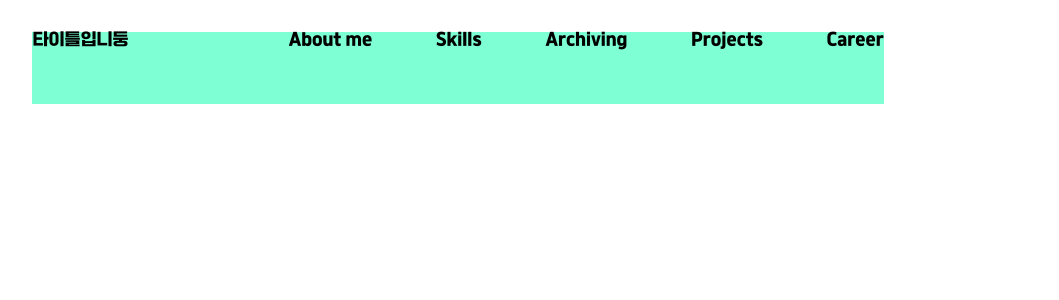
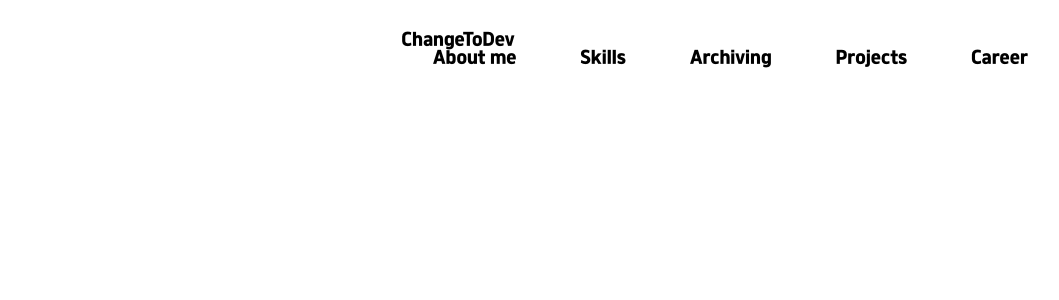
Before and after one commit to kimtaehun-dev/tagDev, a React (Vite) app: page / in a window 1280 px wide. Shown: the top 300 px of the page, without its empty margins (182-1241 px from the left). Built offline with nearby package versions, Linux system fonts and the light colour scheme.

Commit message:
헤더 포지션 변경

```diff
--- a/index.html
+++ b/index.html
@@ -4,7 +4,7 @@
     <meta charset="UTF-8" />
     <link rel="icon" type="image/svg+xml" href="/images/favicon.png" />
     <meta name="viewport" content="width=device-width, initial-scale=1.0" />
-    <title>DevTag's portfolio</title>
+    <title>ChangeToDev's portfolio</title>
   </head>
   <body>
     <div id="root"></div>
--- a/src/components/atoms/tittle/HeaderTittle.css
+++ b/src/components/atoms/tittle/HeaderTittle.css
@@ -0,0 +1,3 @@
+.header-tittle:hover{
+  color: red;
+}
--- a/src/components/atoms/tittle/HeaderTittle.tsx
+++ b/src/components/atoms/tittle/HeaderTittle.tsx
@@ -1,5 +1,8 @@
+import './HeaderTittle.css';
+
 export default function HeaderTittle(){
+  const tittleName = "ChangeToDev";
   return(
-    <div>타이틀입니둥</div>
+    <div className='header-tittle'>{tittleName}</div>
   )
 }
--- a/src/components/organisms/Header/Header.css
+++ b/src/components/organisms/Header/Header.css
@@ -4,16 +4,19 @@ header {
 }
 
 .header-contents{
-  background-color: aquamarine;
-  margin: auto;
-  width: 70%;
+  width: 100%;
   height: 100%;
-  display: flex;
+  margin: 0 auto;
+  max-width: 71.25rem;
+  /* display: flex;
   flex-direction:row;
-  justify-content: space-between
+  justify-content: space-between;
+  align-items: center;
+  padding:2rem; */
+  display: fixed;
 }
 
-.header-menu{
+.header-menu-group{
   display: flex;
   flex-direction:row;
   gap:4rem;
--- a/src/components/organisms/Header/Header.tsx
+++ b/src/components/organisms/Header/Header.tsx
@@ -1,4 +1,5 @@
-import HeaderTittle from '../../atoms/tittle/headerTittle';
+
+import HeaderTittle from '../../atoms/tittle/HeaderTittle';
 import './Header.css'
 
 export default function Header(){
@@ -7,7 +8,7 @@ export default function Header(){
     <header>
       <div className='header-contents'>
         <HeaderTittle />
-        <div className='header-menu'>
+        <div className='header-menu-group'>
           {headerContentsList.map((item, index)=>(
             <div key={index}>{item}</div>
           ))}
```
Also changed, not shown: public/Design/정보오픈.txt (added), src/assets/images/background.jpg (added).
